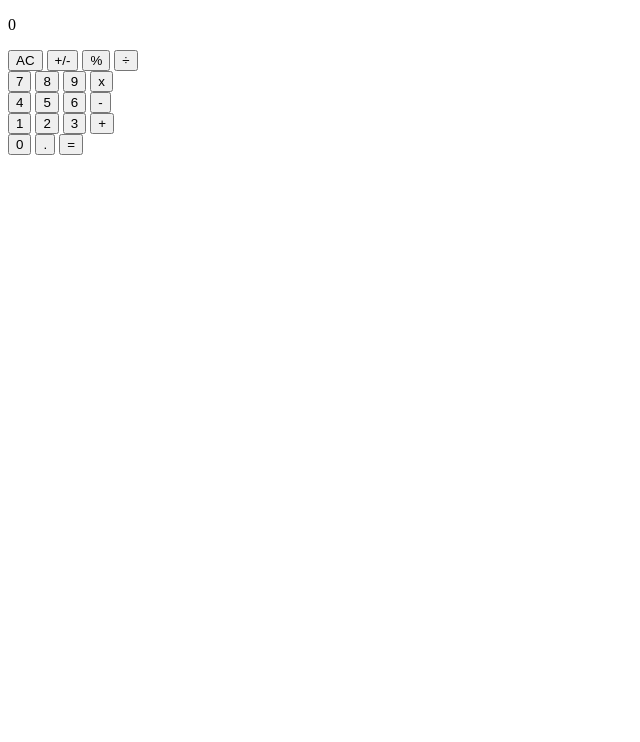
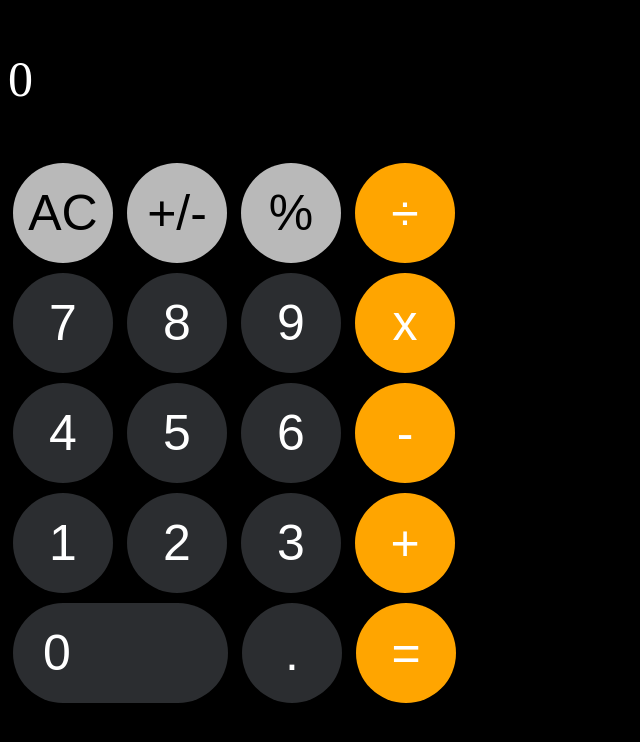
Before and after one commit to hjzres/Calculator, a plain HTML site: page index.html in a window 1280 px wide. Shown: the whole page, without its empty margins (0-640 px from the left). Drawn offline with Linux system fonts and the light colour scheme.

Commit message:
made the calculator actually look pretty good

```diff
--- a/index.html
+++ b/index.html
@@ -4,6 +4,7 @@
     <meta charset="UTF-8">
     <meta name="viewport" content="width=device-width, initial-scale=1.0">
     <title>Calculator</title>
+    <link rel="stylesheet" href="style.css">
 </head>
 <body>
     <p class="total" id="total">0</p>
@@ -33,7 +34,7 @@
     </section>
     <section>
         <button class="number zero" id="zero">0</button>
-        <button class="decimal" id="decimal">.</button>
+        <button class="number" id="decimal">.</button>
         <button class="operation" id="equal">=</button>
     </section>
     <script src="calculator.js"></script>
--- /dev/null
+++ b/style.css
@@ -0,0 +1,37 @@
+*{
+    background-color: black;
+}
+
+p{
+    color:white;
+    font-size:50px;
+}
+
+button{
+    border: none;
+    color: white;
+    height:100px;
+    width:100px;
+    font-size:50px;
+    border-radius: 50px;
+    margin:5px 5px;
+}
+
+.function{
+    color:black;
+    background-color: rgb(185, 185, 185);
+}
+
+.number{
+    background-color: rgb(43, 45, 48);
+}
+
+.operation{
+    background-color: orange;
+}
+
+#zero{
+    width:215px;
+    text-align: left;
+    padding-left: 30px;
+}
```
